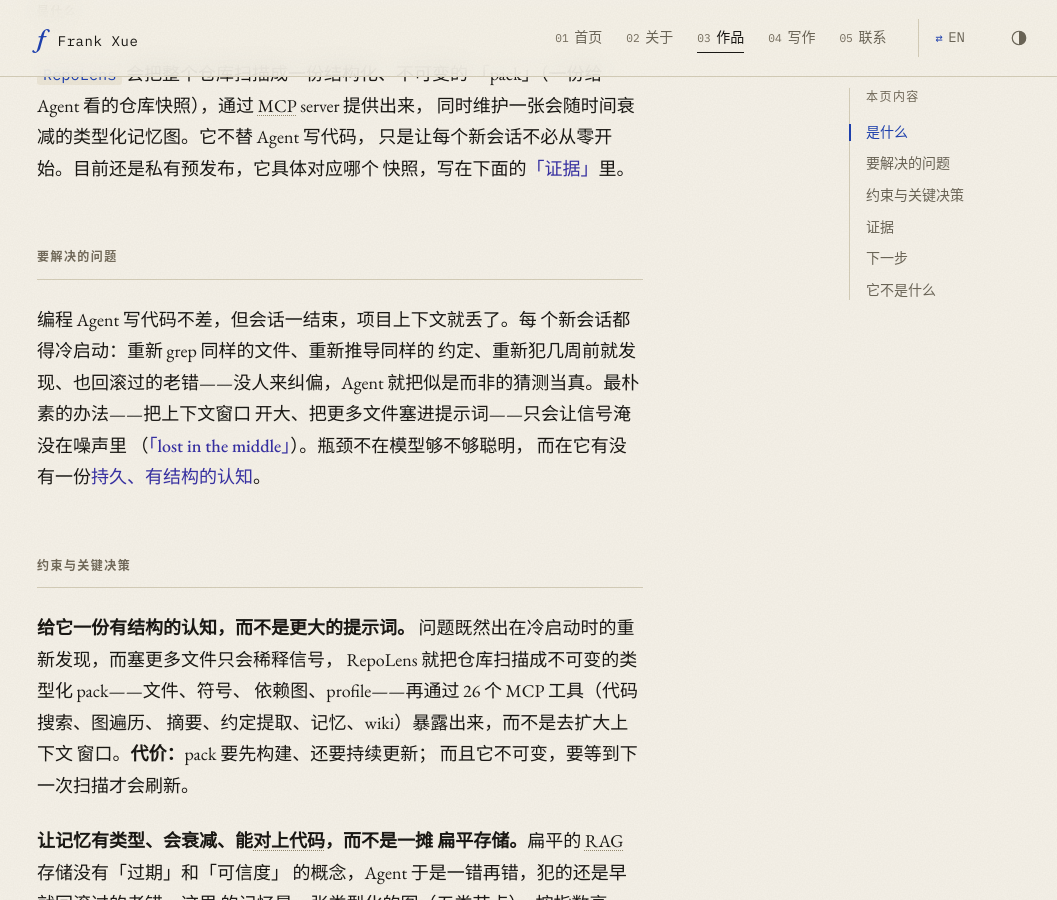
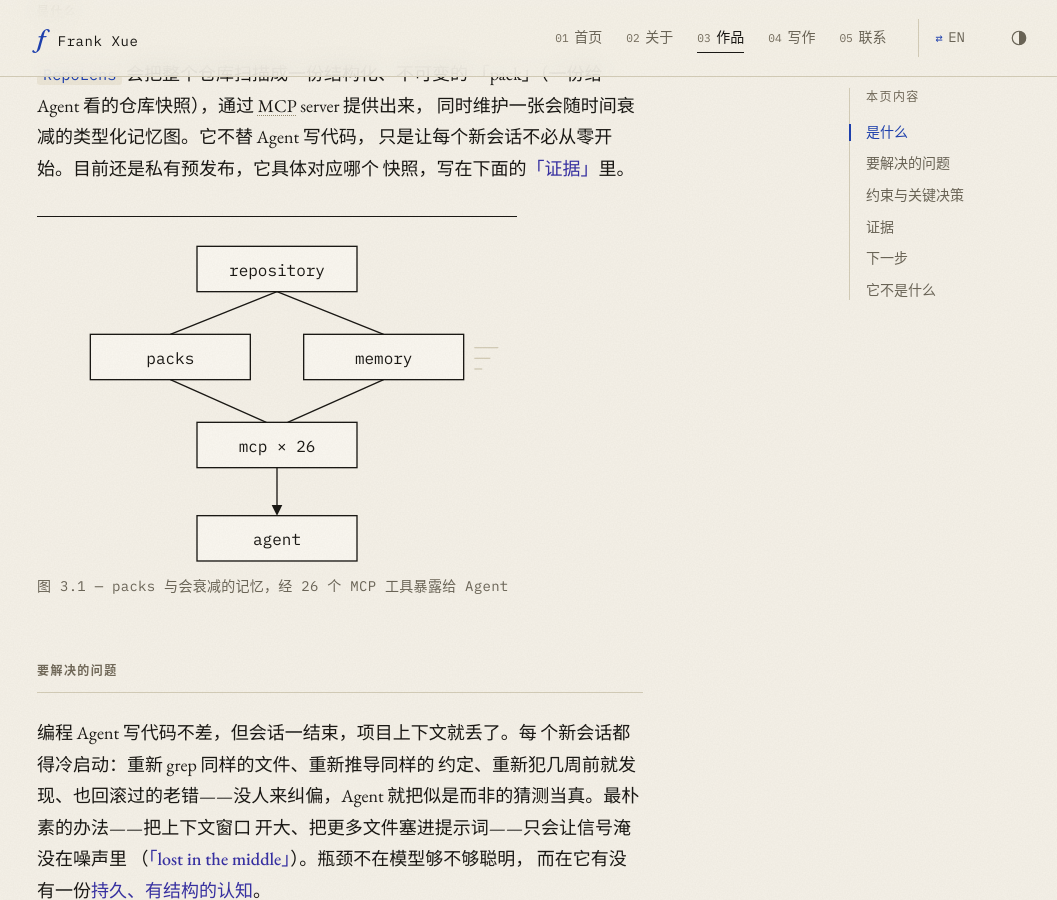
Before and after one commit to frankxue831/frankxue831.github.io, a Jekyll site: the page built from zh/projects/repolens-rs.html, in a window 1280 px wide and 900 px high, scrolled down 745 px. Shown: the whole window, without its empty margins (101-1158 px from the left). Built offline with Jekyll 4.4.1, drawn with Linux system fonts in a browser that asks for light colours.

Commit message:
feat(figures): RepoLens context/memory flow plate (fig. 3.1, EN+ZH)
Co-Authored-By: Claude Fable 5 <noreply@anthropic.com>

```diff
--- a/projects/repolens-rs.html
+++ b/projects/repolens-rs.html
@@ -33,6 +33,11 @@ summary_outcome: "Repository packs and typed memory help agents restart with gro
             private pre-release; the snapshot it describes is named under
             <em>Evidence</em> below.
         </p>
+
+        <figure class="fig">
+            {% include figures/repolens-flow.svg %}
+            <figcaption class="fig__cap">fig. 3.1 — packs + decaying memory behind 26 MCP tools</figcaption>
+        </figure>
 
         <h2>The problem</h2>
         <p>
--- a/zh/projects/repolens-rs.html
+++ b/zh/projects/repolens-rs.html
@@ -32,6 +32,11 @@ summary_outcome: "仓库 pack 和类型化记忆，让 Agent 新开会话也能
             只是让每个新会话不必从零开始。目前还是私有预发布，它具体对应哪个
             快照，写在下面的<em>「证据」</em>里。
         </p>
+
+        <figure class="fig">
+            {% include figures/repolens-flow.svg %}
+            <figcaption class="fig__cap">图 3.1 — packs 与会衰减的记忆，经 26 个 MCP 工具暴露给 Agent</figcaption>
+        </figure>
 
         <h2>要解决的问题</h2>
         <p>
```
Also changed, not shown: _includes/figures/repolens-flow.svg (added).
